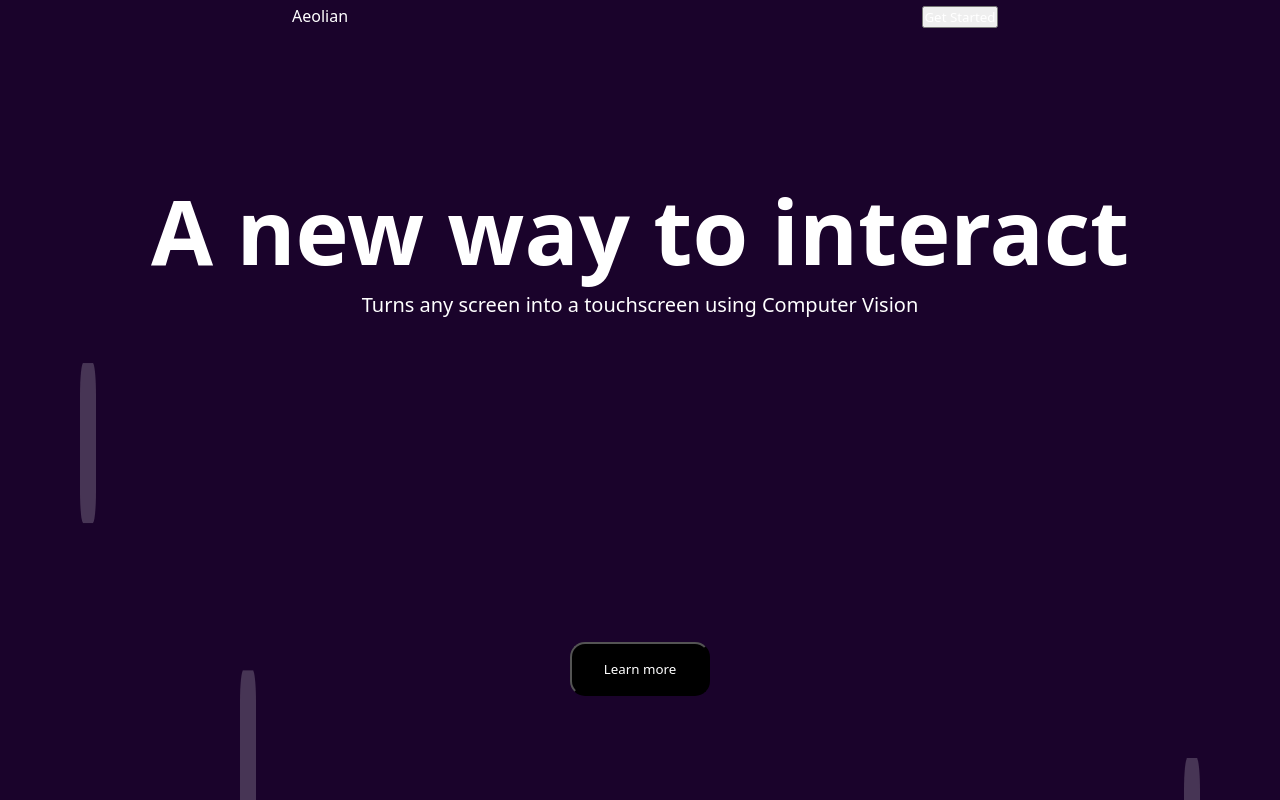
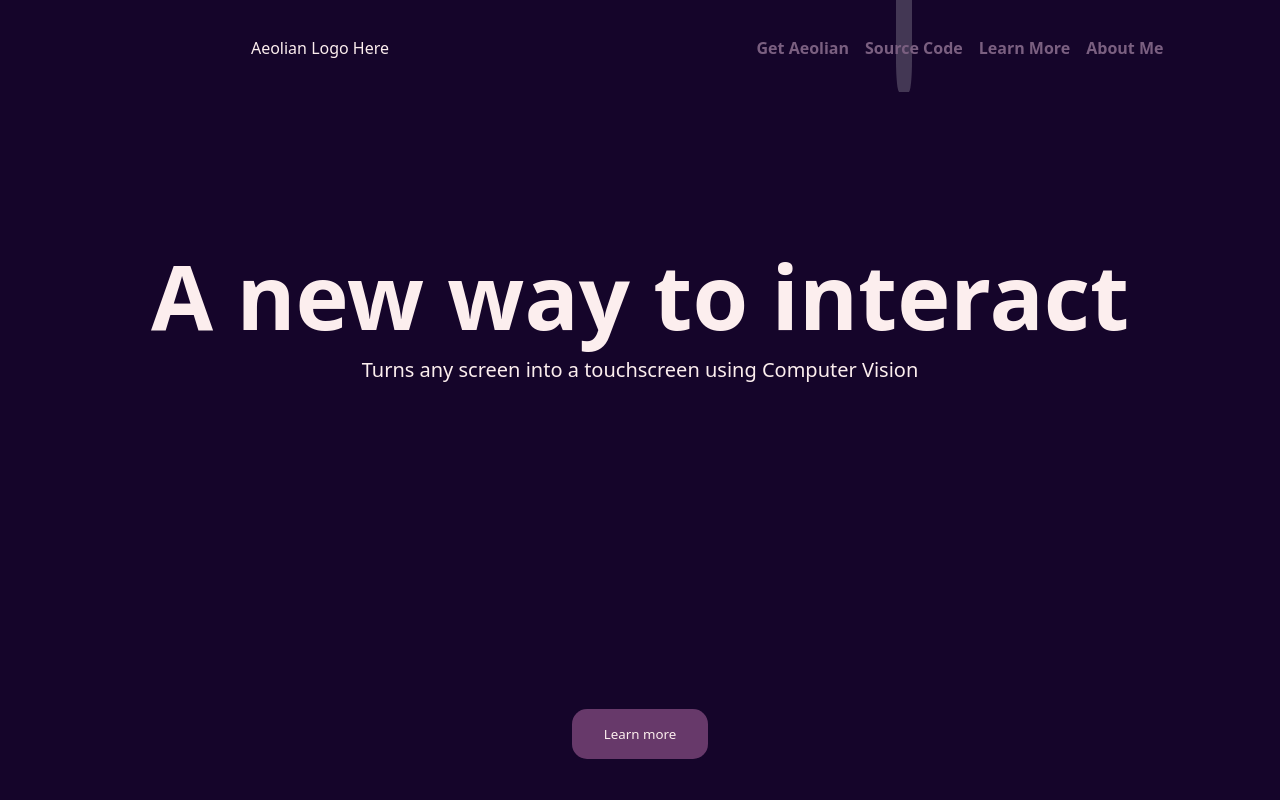
Before and after one commit to Ozzie-code-alt/AeolianWebsite, a React (Vite) app in the folder AeolianWebsite/: page / in a window 1280 px wide. Built offline with nearby package versions, Linux system fonts and the light colour scheme.

Commit message:
SomeChanges

```diff
--- a/AeolianWebsite/src/layout/layout-styles/mainContent.css
+++ b/AeolianWebsite/src/layout/layout-styles/mainContent.css
@@ -1,8 +1,7 @@
 *{
     padding: 0;
     margin: 0;
-    color: white
-
+    color: #fceeee
 }
 
 .main-content-container{
@@ -25,20 +24,23 @@
     font-weight: 10;
 }
 
-
+.btn-container{
+    transition: 0.5s ease-in-out;
+}
 .btn-container button {
-    background-color: black;
+    background-color: #67396A;
     border-radius: 15px;
     padding: 1rem 2rem;
-    transition: 0.5s ease-in-out;
-    color: white;
+   border-style: none;
+    color: #fceeee;
 
 }
 
 
 
 .main-content-container .btn-container:hover{
-    box-shadow: -7px -2px gray;
-    transform: translate(5%, 5%);
+    box-shadow: 5px 10px gray;
+    transform: translate(0%, 10%);
     border-radius: 15px;
+
 }
--- a/AeolianWebsite/src/layout/layout-styles/navbar.css
+++ b/AeolianWebsite/src/layout/layout-styles/navbar.css
@@ -6,23 +6,33 @@
 
 .nav-main-container{
     width: 100%;
-    height: 2rem;
+    height: 6rem;
 }
 .nav-main-container nav{
     height: 100%;
+    display: grid;
+    grid-template-columns:repeat(2,1fr);
+    place-items: center;
 }
 .nav-main-container nav ul{
-  display: grid;
-    height: inherit;
-  grid-template-columns:repeat(2,1fr);
- place-items: center;
+  display: flex;
+  height: inherit;
+  gap: 1rem;
+  justify-content: center;
+  align-items: center;
 }
 
 .nav-main-container nav ul li{
-    color: white;
+    color: #7A5F80;
     list-style: none;
+    font-weight: 900;
+    border-bottom: 1px solid transparent;
+    transition: 0.5s ease-in-out;
 }
 
 .nav-main-container nav ul li:hover{
-  color: black;
+  color: whitesmoke;
+  border-bottom-width: 100%; /* Increase the border width to create the effect */
+  border-bottom-color: white; /* Set the border color to white */
+  cursor:pointer;
 }
--- /dev/null
+++ b/AeolianWebsite/src/layout/layout-styles/section2.css
@@ -0,0 +1,8 @@
+*{
+    padding: 0;
+    margin: 0;
+}
+
+.main-sec2-content{
+    height: 100vh;
+}
--- a/AeolianWebsite/src/layout/mainPage/Navbar.jsx
+++ b/AeolianWebsite/src/layout/mainPage/Navbar.jsx
@@ -5,9 +5,14 @@ function Navbar() {
     <div>
       <div className="nav-main-container">
 <nav>
+  <div className="aeolian-container">
+    <p>Aeolian Logo Here</p>
+  </div>
   <ul>
-    <li>Aeolian</li>
-    <li> <button>Get Started</button></li>
+    <li> Get Aeolian</li>
+    <li> Source Code</li>
+    <li> Learn More</li>
+    <li> About Me</li>
   </ul>
 </nav>
 
--- /dev/null
+++ b/AeolianWebsite/src/layout/mainPage/Section2.jsx
@@ -0,0 +1,13 @@
+import React from 'react'
+import '../../layout/layout-styles/section2.css'
+function Section2() {
+  return (
+<div className='main-sec2-content'>
+<p>Section2</p>
+
+</div>
+
+  )
+}
+
+export default Section2
--- a/AeolianWebsite/src/pages/MainPage.jsx
+++ b/AeolianWebsite/src/pages/MainPage.jsx
@@ -3,12 +3,14 @@ import Navbar from '../layout/mainPage/Navbar'
 import '../styles/MainPage.css'
 import Background from './Background'
 import MainContent from '../layout/mainPage/mainContent'
+import Section2 from '../layout/mainPage/Section2'
 function MainPage() {
   return (
     <div className="main-page">
     <Navbar/>
     <Background/>
     <MainContent/>
+    <Section2/>
     </div>
   )
 }
--- a/AeolianWebsite/src/styles/Background.css
+++ b/AeolianWebsite/src/styles/Background.css
@@ -7,8 +7,8 @@ html,
 body {
   margin: 0;
   height: 100%;
-  background: #1a032b;
-  overflow: hidden;
+  background: #15052A;
+  overflow: auto;
   perspective: 10rem;
 }
 
@@ -16,7 +16,7 @@ body {
   position: absolute;
   width: 100%;
   height: 100%;
-  overflow: hidden;
+  overflow: auto;
 }
 
 .fire-wrapper {
@@ -54,7 +54,7 @@ body {
 
 .drop {
   width: 1rem;
-  height: 7rem;
+  height: 10rem;
   background: #ffffff;
   position: absolute;
   border-radius: 20%;
@@ -153,6 +153,6 @@ body {
     transform: translateY(-1200px);
   }
   to {
-    transform: translateY(869px);
+    transform: translateY(200vh);
   }
 }
--- a/AeolianWebsite/src/styles/MainPage.css
+++ b/AeolianWebsite/src/styles/MainPage.css
@@ -4,6 +4,6 @@
 }
 
 .main-page{
-   height: 100vh;
-
+   height: 200vh;
+   overflow: auto;
 }
```
